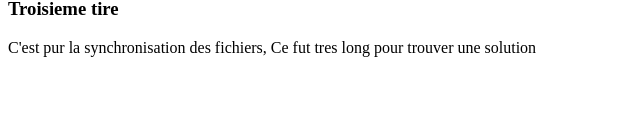
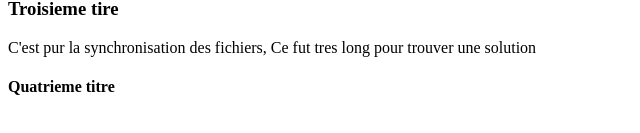
Before and after one commit to orewan/traninggrafikart, a plain HTML site: page index.html in a window 1280 px wide. Shown: the part 203-336 px from the top of the page, without its empty margins (0-640 px from the left). Drawn offline with Linux system fonts and the light colour scheme.

Commit message:
modification

```diff
--- a/index.html
+++ b/index.html
@@ -15,6 +15,6 @@
     <p> Ceci est un ajout de paragraphe pour le push sur github</p>
     <h3> Troisieme tire </h3>
     <p> C'est pur la synchronisation des fichiers, Ce fut tres long pour trouver une solution</p>
-
+    <h4 > Quatrieme titre</h4>
 </body>
 </html>
```
